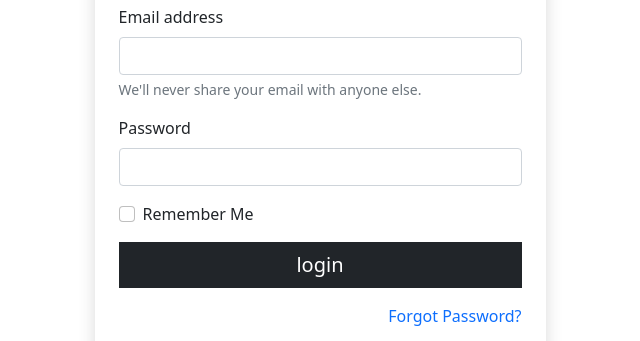
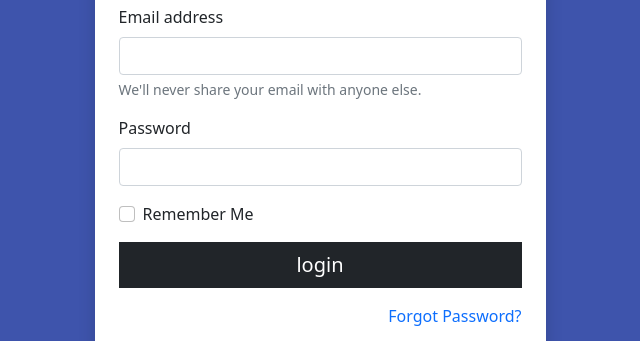
Before and after one commit to Fadi-Haddad-235/login-page, a plain HTML site: page index.html in a window 1280 px wide. Shown: the part 207-548 px from the top of the page, without its empty margins (320-960 px from the left). Drawn offline with nearby package versions, Linux system fonts and the light colour scheme.

Commit message:
changed background color

```diff
--- a/style.css
+++ b/style.css
@@ -8,3 +8,6 @@ height: 100vh;
 #sign-up-text{
     font-size: 25px;
 }
+body{
+    background-color: #3E54AC !important;
+}
```
Also changed, not shown: index.html (+0 -1 lines).
